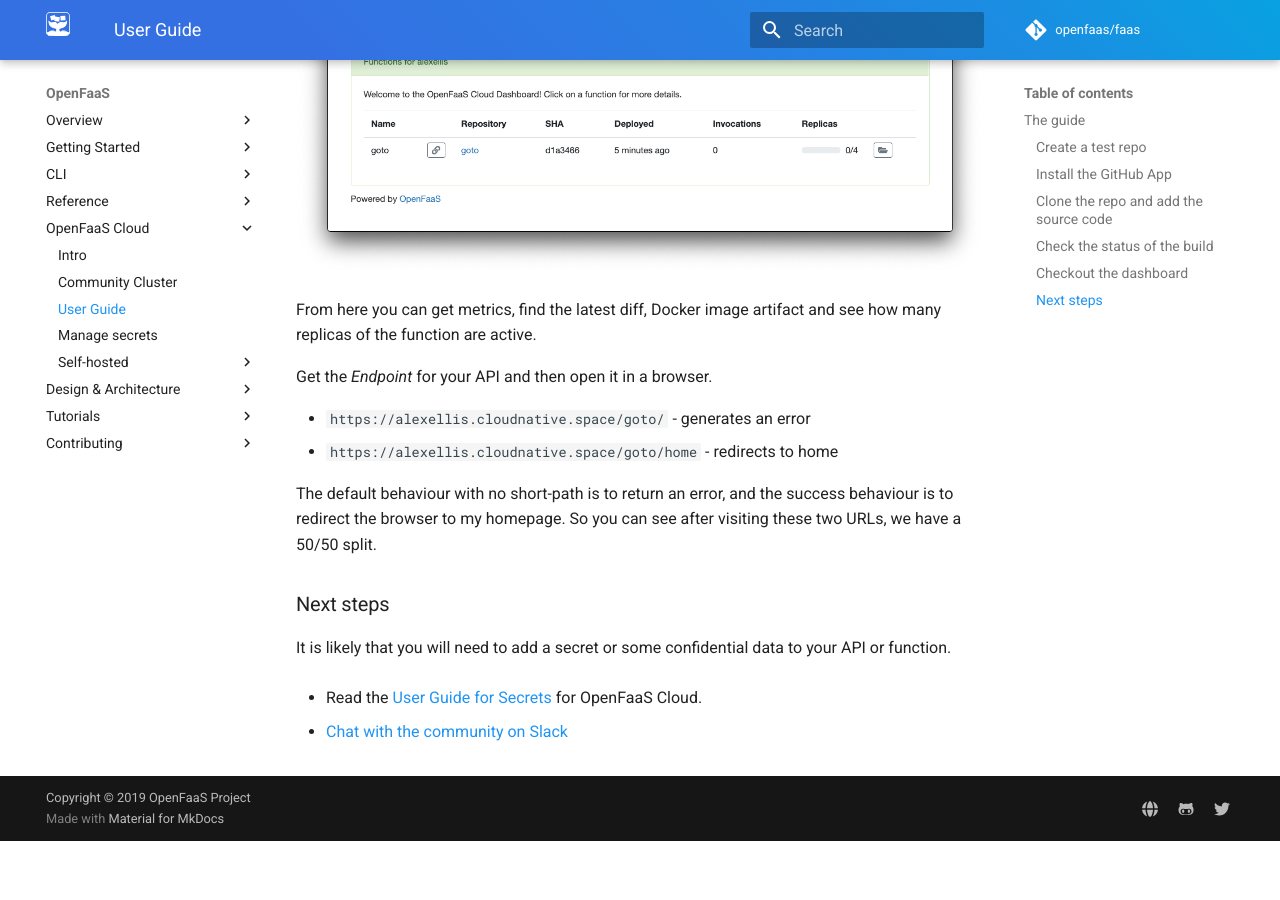
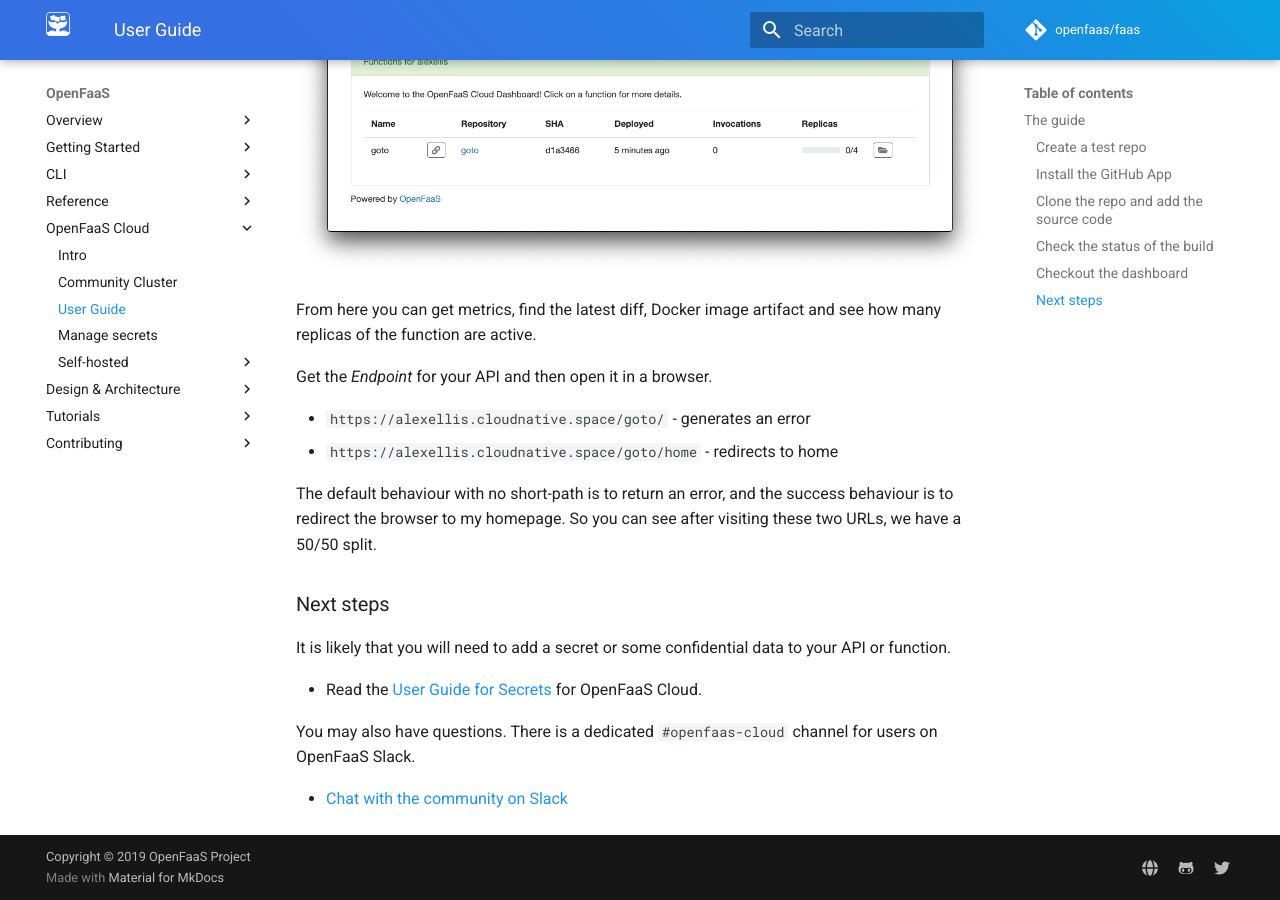
Before and after one commit to openfaas/docs, an MkDocs documentation site: the page built from docs/openfaas-cloud/user-guide.md, in a window 1280 px wide and 900 px high, scrolled down 7467 px. Built offline with MkDocs 1.6.1 and Material for MkDocs 9.7.7, drawn with Linux system fonts in a browser that asks for light colours; comment, search, counter and statistics services are not loaded; before the commit the page ends 8308 px from its top, so only the background shows below that.

Commit message:
Add note about Slack channel
Signed-off-by: Alex Ellis (OpenFaaS Ltd) <alexellis2@gmail.com>

```diff
--- a/docs/openfaas-cloud/user-guide.md
+++ b/docs/openfaas-cloud/user-guide.md
@@ -182,4 +182,6 @@ It is likely that you will need to add a secret or some confidential data to you
 
 * Read the [User Guide for Secrets](/openfaas-cloud/secrets/) for OpenFaaS Cloud.
 
+You may also have questions. There is a dedicated `#openfaas-cloud` channel for users on OpenFaaS Slack.
+
 * [Chat with the community on Slack](/community/)
```
